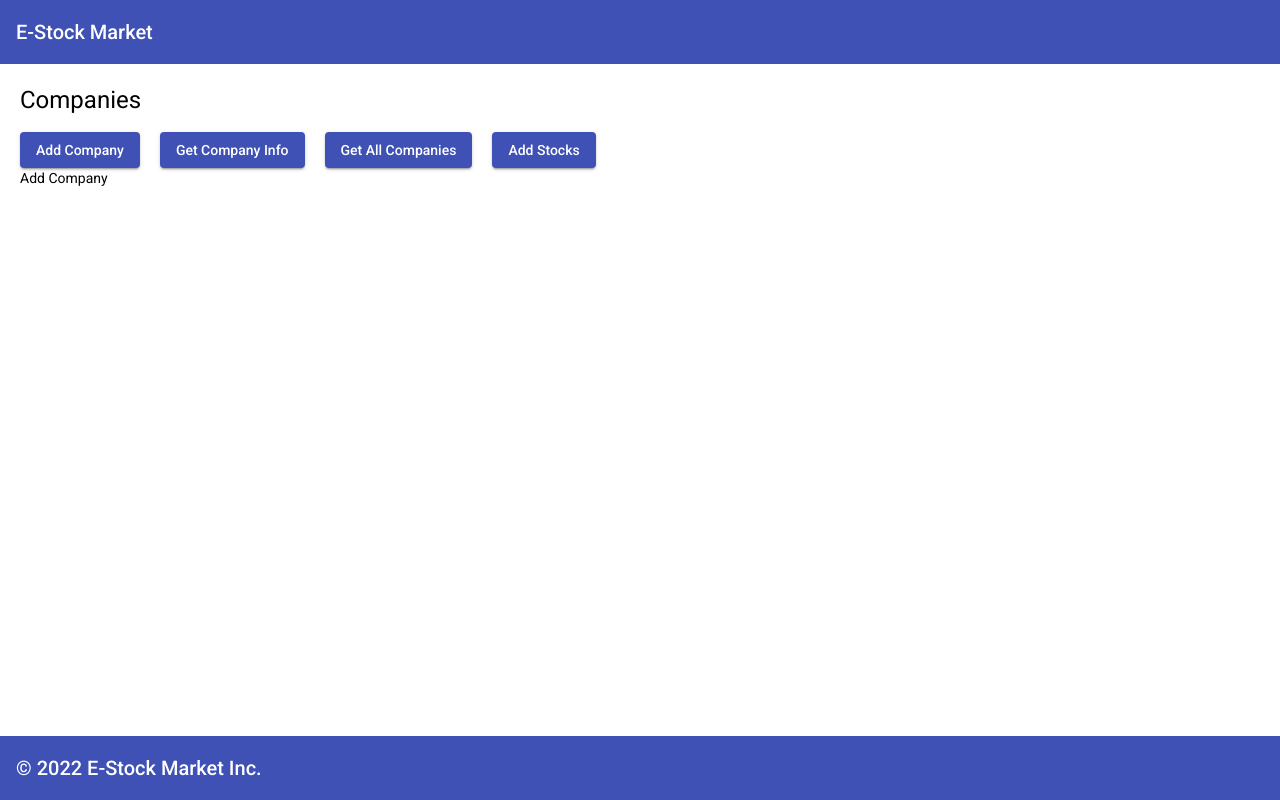
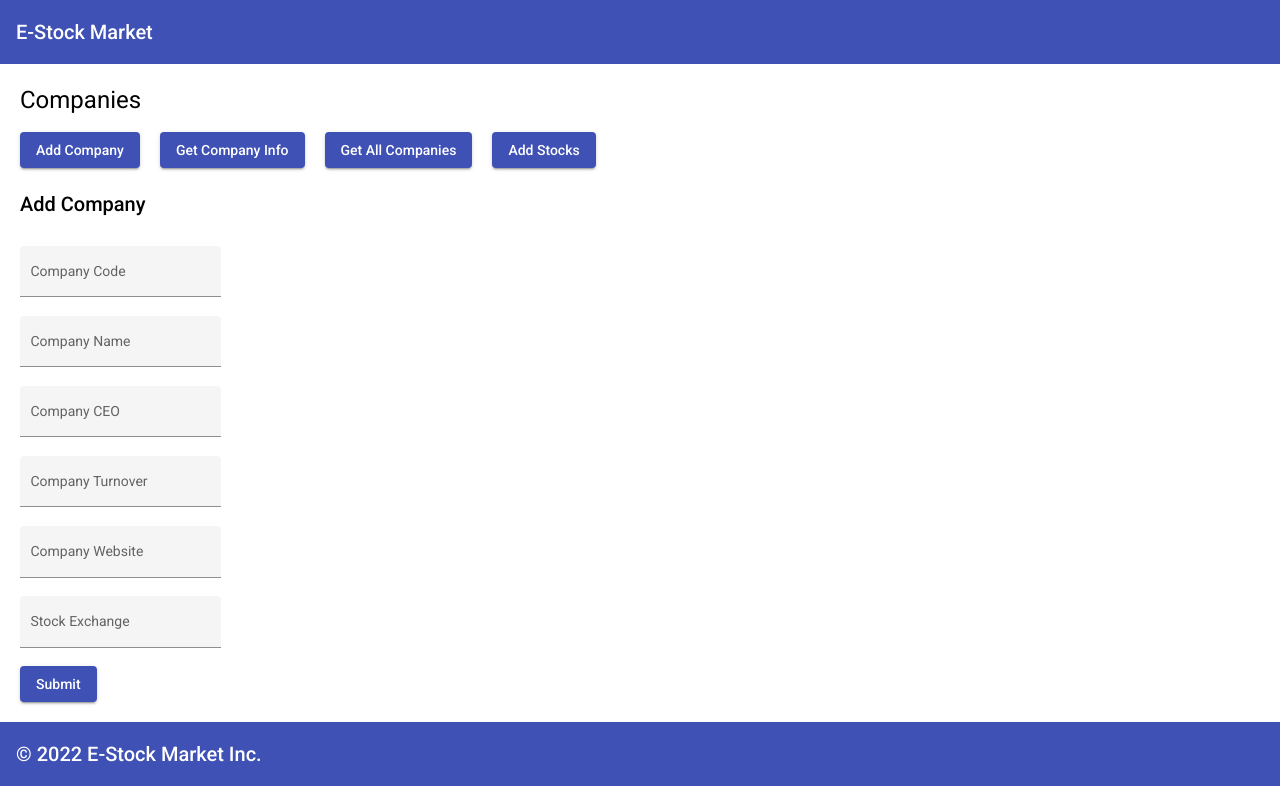
Before and after one commit to prosenjit005/E-Stock-Market-Project, an Angular app in the folder estockmarket-app/: page /home in a window 1280 px wide. Both pictures are taken after a click on the button "Add Company". Built offline with nearby package versions, Linux system fonts and the light colour scheme.

Commit message:
ui changes

```diff
--- a/estockmarket-app/src/app/footer/footer.component.css
+++ b/estockmarket-app/src/app/footer/footer.component.css
@@ -1,5 +1,5 @@
 footer {
-    position: fixed;
+    /* position: fixed; */
     bottom: 0;
     width: 100%;
 }
--- a/estockmarket-app/src/app/home/home.component.html
+++ b/estockmarket-app/src/app/home/home.component.html
@@ -16,7 +16,57 @@
     </div>
 
     <div *ngIf="addCompanyShowFlag">
-        Add Company
+        <h2 class="companyListHeading">Add Company</h2>
+
+        <form class="example-form">
+            <div>
+                <mat-form-field appearance="fill" class="userNameDiv">
+                    <mat-label>Company Code</mat-label>
+                    <input matInput placeholder="Ex. C001" [(ngModel)]="companyCode" id="companyCode"
+                        name="companyCode">
+                </mat-form-field>
+            </div>
+
+            <div>
+                <mat-form-field appearance="fill" class="userNameDiv">
+                    <mat-label>Company Name</mat-label>
+                    <input matInput [(ngModel)]="companyName" id="companyName" name="companyName">
+                </mat-form-field>
+            </div>
+
+            <div>
+                <mat-form-field appearance="fill" class="userNameDiv">
+                    <mat-label>Company CEO</mat-label>
+                    <input matInput [(ngModel)]="companyCEO" id="companyCEO" name="companyCEO">
+                </mat-form-field>
+            </div>
+
+            <div>
+                <mat-form-field appearance="fill" class="userNameDiv">
+                    <mat-label>Company Turnover</mat-label>
+                    <input matInput [(ngModel)]="companyTurnover" id="companyTurnover" name="companyTurnover" type="number">
+                </mat-form-field>
+            </div>
+
+            <div>
+                <mat-form-field appearance="fill" class="userNameDiv">
+                    <mat-label>Company Website</mat-label>
+                    <input matInput [(ngModel)]="companyWebsite" id="companyWebsite" name="companyWebsite">
+                </mat-form-field>
+            </div>
+
+            <div>
+                <mat-form-field appearance="fill" class="userNameDiv">
+                    <mat-label>Stock Exchange</mat-label>
+                    <input matInput [(ngModel)]="stockExchange" id="stockExchange" name="stockExchange">
+                </mat-form-field>
+            </div>
+
+            <div class="example-button-row">
+                <button mat-raised-button color="primary" (click)="saveCompany()">Submit</button>
+            </div>
+
+        </form>
     </div>
 
     <div *ngIf="getCompanyShowFlag">
--- a/estockmarket-app/src/app/home/home.component.ts
+++ b/estockmarket-app/src/app/home/home.component.ts
@@ -14,6 +14,13 @@ export class HomeComponent implements OnInit {
   addStocksShowFlag = false;
 
   allCompaniesData: Company[] = [];
+
+  companyCode: string = "";
+  companyName: string = "";
+  companyCEO: string = "";
+  companyTurnover!: number;
+  companyWebsite: string = "";
+  stockExchange: string = "";
 
   constructor(public companyService:CompanyService) { }
 
@@ -65,4 +72,8 @@ export class HomeComponent implements OnInit {
     this.addStocksShowFlag = true;
   }
 
+  saveCompany() {
+
+  }
+
 }
--- a/estockmarket-app/src/app/services/company.service.ts
+++ b/estockmarket-app/src/app/services/company.service.ts
@@ -30,17 +30,12 @@ export class CompanyService {
 
   constructor(private http: HttpClient, private commonService: CommonService) { }
 
+  getAllCompanies(): Observable<Company[]> {
+    return this.http.get<Company[]>(this.commonService.httpBaseCompanyUri + this.getAllCompaniesUrl, this.httpOptions)
+  }
 
-  // getAllCompanies() {
-  //   return this.http.get<Company[]>(this.commonService.httpBaseCompanyUri + this.getAllCompaniesUrl, this.httpOptions);
-  // }
-
-
-
-getAllCompanies(): Observable<Company[]> {
-  return this.http.get<Company[]>(this.commonService.httpBaseCompanyUri + this.getAllCompaniesUrl, this.httpOptions)
-}
-
-
+  saveCompanyDetails(company: Company): Observable<Company> {
+    return this.http.post<Company>(this.commonService.httpBaseCompanyUri + this.getAllCompaniesUrl, company, this.httpOptions);
+  }
 
 }
```
Also changed, not shown: 2 other files (tests, documents, lock files or other folders).
